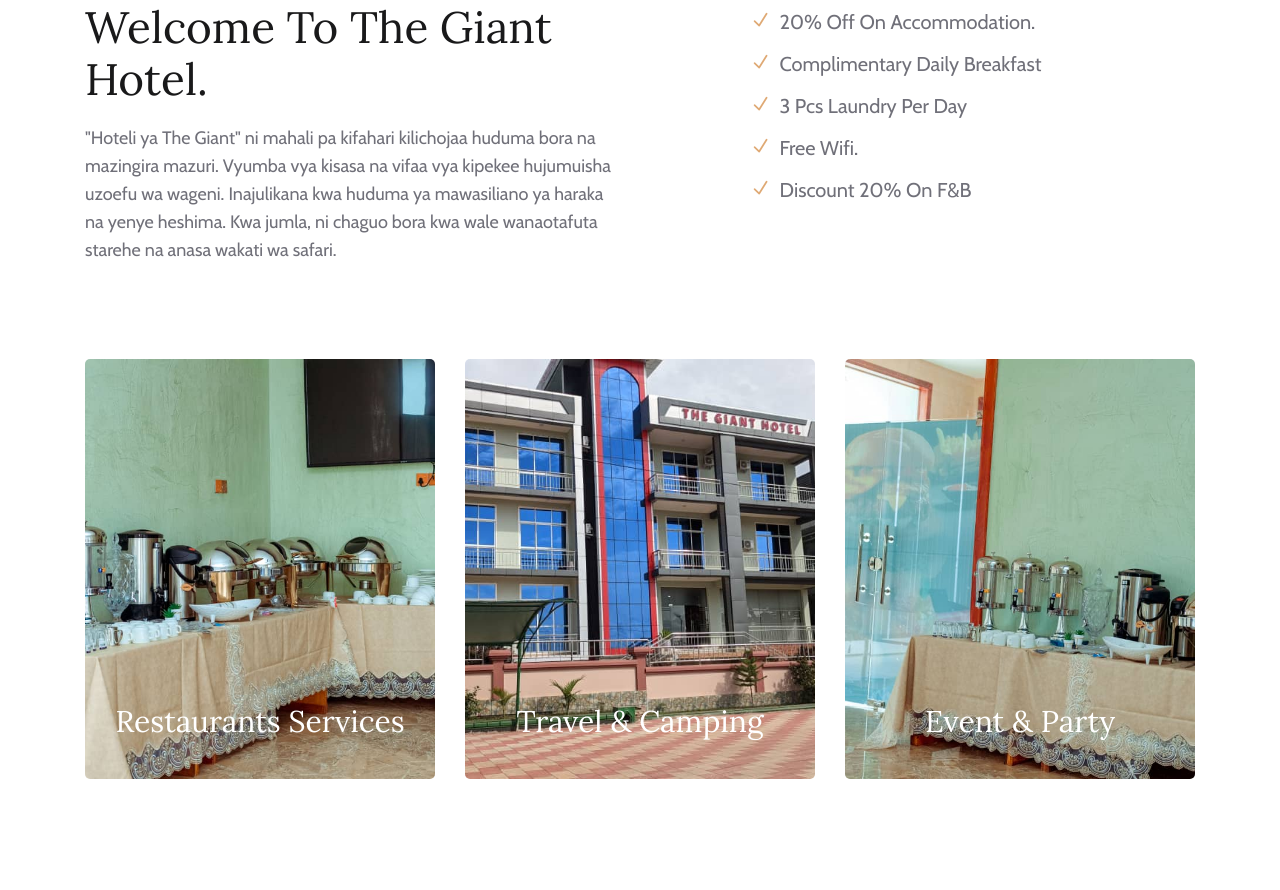
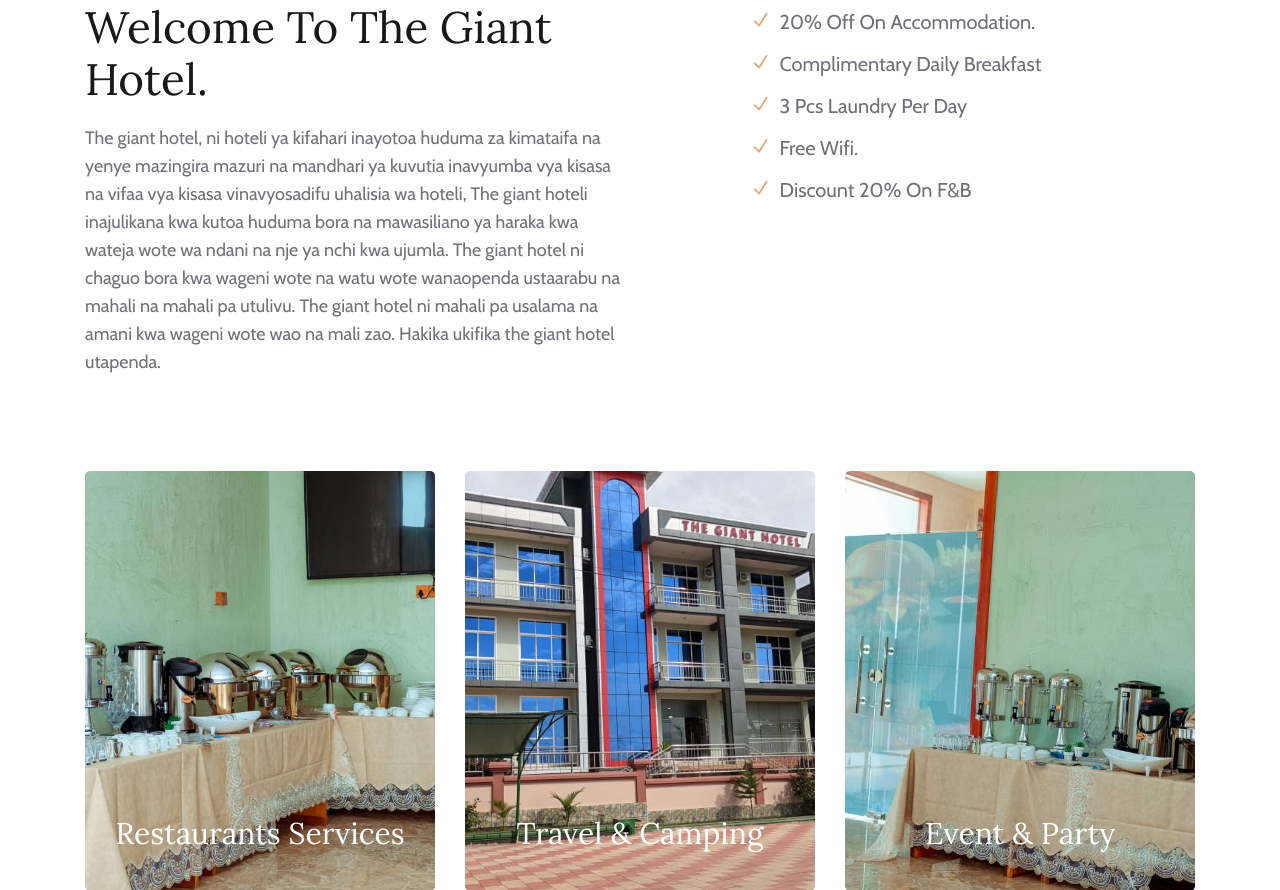
Before and after one commit to fareedcodez/giantHotel, a Django app: page /about-us/ in a window 1280 px wide. Shown: the part 201-1091 px from the top of the page. Run offline with Django 4.2, Linux system fonts and the light colour scheme; some libraries are stand-ins or nearby versions.

Commit message:
about-us-details

```diff
--- a/templates/pages/aboutUs.html
+++ b/templates/pages/aboutUs.html
@@ -19,10 +19,11 @@
                     <div class="col-lg-6">
                         <div class="ap-title">
                             <h2>Welcome To The Giant Hotel.</h2>
-                            <p>"Hoteli ya The Giant" ni mahali pa kifahari kilichojaa huduma bora na mazingira mazuri.
-                            Vyumba vya kisasa na vifaa vya kipekee hujumuisha uzoefu wa wageni.
-                            Inajulikana kwa huduma ya mawasiliano ya haraka na yenye heshima.
-                            Kwa jumla, ni chaguo bora kwa wale wanaotafuta starehe na anasa wakati wa safari.</p>
+                            <p>The giant hotel, ni hoteli ya kifahari inayotoa huduma za kimataifa na yenye mazingira mazuri na mandhari ya kuvutia inavyumba vya kisasa na vifaa vya kisasa vinavyosadifu uhalisia wa hoteli,
+                                The giant hoteli inajulikana kwa kutoa huduma bora na mawasiliano ya haraka kwa wateja wote wa ndani na nje ya nchi kwa ujumla.
+                                The giant hotel ni chaguo  bora kwa wageni wote na watu wote wanaopenda ustaarabu na mahali na mahali pa utulivu.
+                                The giant hotel ni mahali pa usalama na amani kwa wageni wote wao na mali zao.
+                                Hakika ukifika the giant hotel utapenda.</p>
                         </div>
                     </div>
                     <div class="col-lg-5 offset-lg-1">
```
